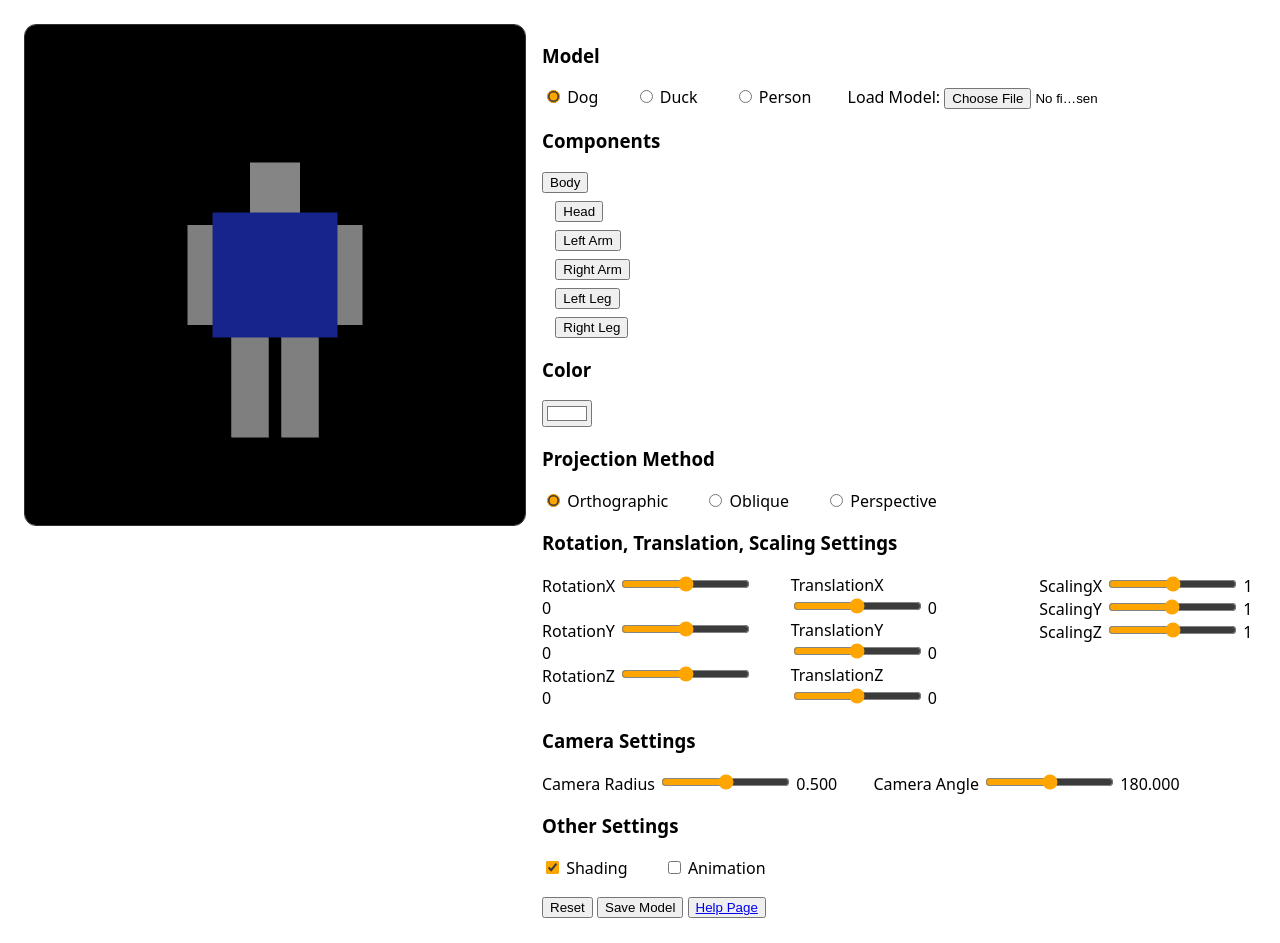
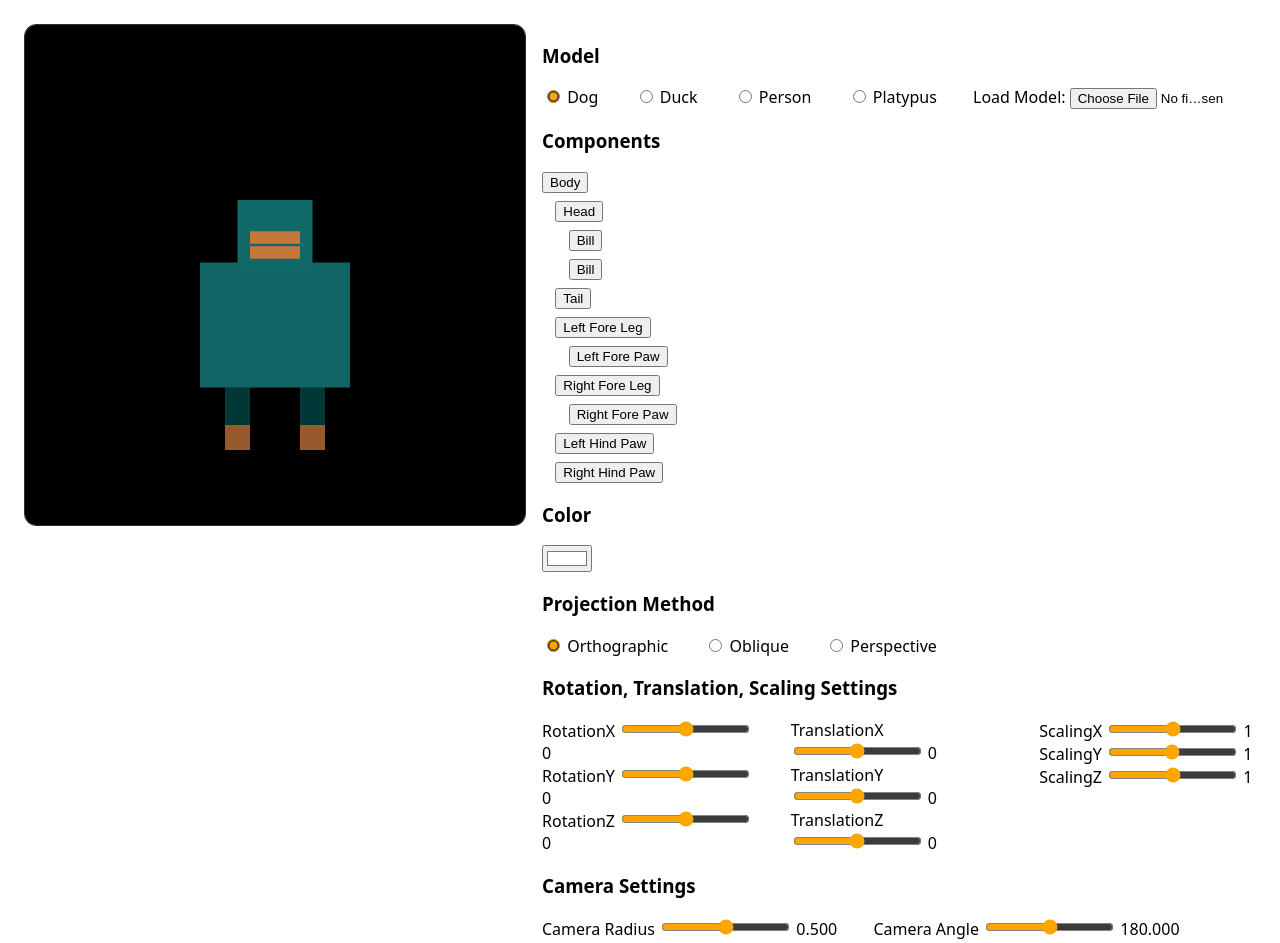
Before and after one commit to FelineJTD/IF3260_Tugas3_K01_G10, a plain HTML site: page src/index.html in a window 1280 px wide. Shown: the top 943 px of the page. Drawn offline with Linux system fonts and the light colour scheme.

Commit message:
feat: platypus object

```diff
--- a/src/index.html
+++ b/src/index.html
@@ -14,6 +14,8 @@
             <label for="duck" style="margin-right: 2rem;">Duck</label>
             <input type="radio" id="person" name="model" value="person">
             <label for="person" style="margin-right: 2rem;">Person</label>
+            <input type="radio" id="platypus" name="model" value="person">
+            <label for="platypus" style="margin-right: 2rem;">Platypus</label>
             <!-- TODO -->
             <label for="load">Load Model: </label>
             <input type="file" id="load" name="load" accept=".json" style="width: 10rem;">
--- a/src/scripts/main.js
+++ b/src/scripts/main.js
@@ -2,7 +2,7 @@ let state;
 
 function setDefaultState() {
   state = {
-    model: Person(),
+    model: Platypus(),
     selectedNode: 0,
     mousedown: false,
 
--- a/src/scripts/model.js
+++ b/src/scripts/model.js
@@ -86,12 +86,9 @@ class Model {
         for (let i = 0; i < this.children.length; i++) {
             const child = this.children[i];
             const selectedChild = child.getSelectedModel(idx);
-            if (selectedChild) {
+            idx -= child.getDescendantCount();
+            if (selectedChild != null) {
                 return selectedChild;
-            }
-            idx -= child.getDescendantCount();
-            if (idx <= 0) {
-                return null;
             }
         }
 
--- a/src/scripts/object.js
+++ b/src/scripts/object.js
@@ -89,3 +89,32 @@ const Person = () => {
 
     return body;
 }
+
+const Platypus = () => {
+  const body = Block("Body", hexToRGBColor("#189090"), { w: 0.6, h: 0.5, d: 0.8 }, { x: 0, y: -0.2, z: 0 });
+  const head = Block("Head", hexToRGBColor("#189090"), { w: 0.3, h: 0.3, d: 0.3 }, { x: 0, y: 0.15, z: 0.3 });
+  const tail = Block("Tail", hexToRGBColor("#D86000"), { w: 0.3, h: 0.2, d: 0.8 }, { x: 0, y: 0.1, z: -0.4 });
+  const billUp = Block("Bill", hexToRGBColor("#F09048"), { w: 0.2, h: 0.05, d: 0.3 }, { x: 0, y: 0.15, z: 0.5 });
+  const billDown = Block("Bill", hexToRGBColor("#F09048"), { w: 0.2, h: 0.05, d: 0.3 }, { x: 0, y: 0.09, z: 0.5 });
+
+  const leftForeLeg = Block("Left Fore Leg", hexToRGBColor("#006060"), { w: 0.1, h: 0.2, d: 0.1 }, { x: 0.15, y: -0.5, z: 0.1 });
+  const leftForePaw = Block("Left Fore Paw", hexToRGBColor("#F09048"), { w: 0.1, h: 0.1, d: 0.2 }, { x: 0.15, y: -0.65, z: 0.15 });
+  const rightForeLeg = Block("Right Fore Leg", hexToRGBColor("#006060"), { w: 0.1, h: 0.2, d: 0.1 }, { x: -0.15, y: -0.5, z: 0.1 });
+  const rightForePaw = Block("Right Fore Paw", hexToRGBColor("#F09048"), { w: 0.1, h: 0.1, d: 0.2 }, { x: -0.15, y: -0.65, z: 0.15 });
+  const leftHindPaw = Block("Left Hind Paw", hexToRGBColor("#F09048"), { w: 0.1, h: 0.4, d: 0.1 }, { x: 0.15, y: -0.5, z: -0.2 });
+  const rightHindPaw = Block("Right Hind Paw", hexToRGBColor("#F09048"), { w: 0.1, h: 0.4, d: 0.1 }, { x: -0.15, y: -0.5, z: -0.2 });
+
+  body.appendChild(head);
+  body.appendChild(tail);
+  head.appendChild(billUp);
+  head.appendChild(billDown);
+  body.appendChild(leftForeLeg);
+  body.appendChild(rightForeLeg);
+  body.appendChild(leftHindPaw);
+  body.appendChild(rightHindPaw);
+
+  leftForeLeg.appendChild(leftForePaw);
+  rightForeLeg.appendChild(rightForePaw);
+
+  return body;
+};
--- a/src/scripts/ui.js
+++ b/src/scripts/ui.js
@@ -51,6 +51,7 @@ function addComponentButton(innerHtml, model, indent, idx) {
     if (model.children) {
         model.children.forEach(child => {
             innerHtml += addComponentButton("", child, indent + 1, idx);
+            idx += child.getDescendantCount();
         });
     }
     return innerHtml;
@@ -80,6 +81,10 @@ function setListeners() {
 
     document.getElementById("person").oninput = () => {
         state.model = Person();
+        updateComponentsUI();
+    };
+    document.getElementById("platypus").oninput = () => {
+        state.model = Platypus();
         updateComponentsUI();
     };
 
```
